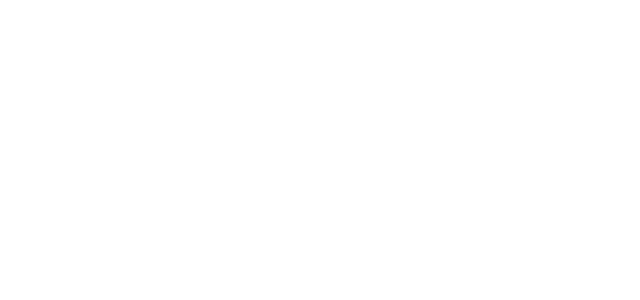
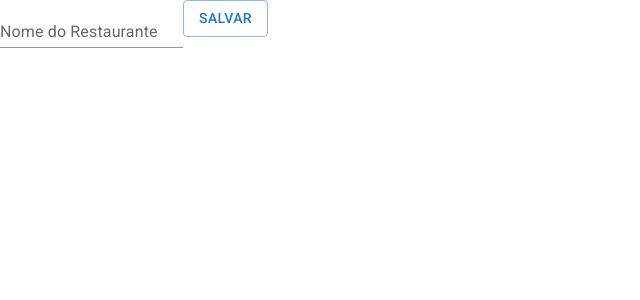
Before and after one commit to thiag0mesquita/restaurant_adm, a React (Create React App) app: page /admin/restaurantes/novo in a window 1280 px wide. Before the commit this address had no page. Shown: the top 300 px of the page, without its empty margins (0-640 px from the left). Built offline with nearby package versions, Linux system fonts and the light colour scheme; the HTML template or start-up script is replaced by a standard one.

Commit message:
Adicionando Formulario para cadastro de novo restaurante

```diff
--- a/src/App.tsx
+++ b/src/App.tsx
@@ -1,5 +1,6 @@
 import { Routes, Route } from 'react-router-dom';
 import AdministracaoRestaurantes from './paginas/Administracao/Restaurante/AdministracaoRestaurantes';
+import FormularioRestaurante from './paginas/Administracao/Restaurante/FomularioRestaurante';
 import Home from './paginas/Home';
 import VitrineRestaurantes from './paginas/VitrineRestaurantes';
 
@@ -10,6 +11,7 @@ function App() {
       <Route path="/" element={<Home />} />
       <Route path="/restaurantes" element={<VitrineRestaurantes />} />
       <Route path="/admin/restaurantes" element={<AdministracaoRestaurantes />} />
+      <Route path="/admin/restaurantes/novo" element={<FormularioRestaurante />} />
     </Routes>
   );
 }
--- /dev/null
+++ b/src/paginas/Administracao/Restaurante/FomularioRestaurante.tsx
@@ -0,0 +1,31 @@
+import { Button, TextField } from "@mui/material";
+import axios from "axios";
+import { useState } from "react";
+
+export default function FormularioRestaurante() {
+
+  const [nomeRestaurante, setNomeRestaurante] = useState('')
+
+  const submeterForm = (evento: React.FormEvent<HTMLFormElement>) => {
+    evento.preventDefault()
+
+    axios.post('http://localhost:8000/api/v2/restaurantes/', {
+      nome: nomeRestaurante
+    })
+    .then(() => {
+      alert('Restaurante cadastrado con sucesso!')
+    })
+  }
+
+  return (
+    <form action="" onSubmit={submeterForm}>
+      <TextField
+        value={nomeRestaurante}
+        onChange={evento => setNomeRestaurante(evento.target.value)}
+        label="Nome do Restaurante"
+        variant="standard"
+      />
+      <Button type="submit" variant="outlined">Salvar</Button>
+    </form>
+  )
+}
```
